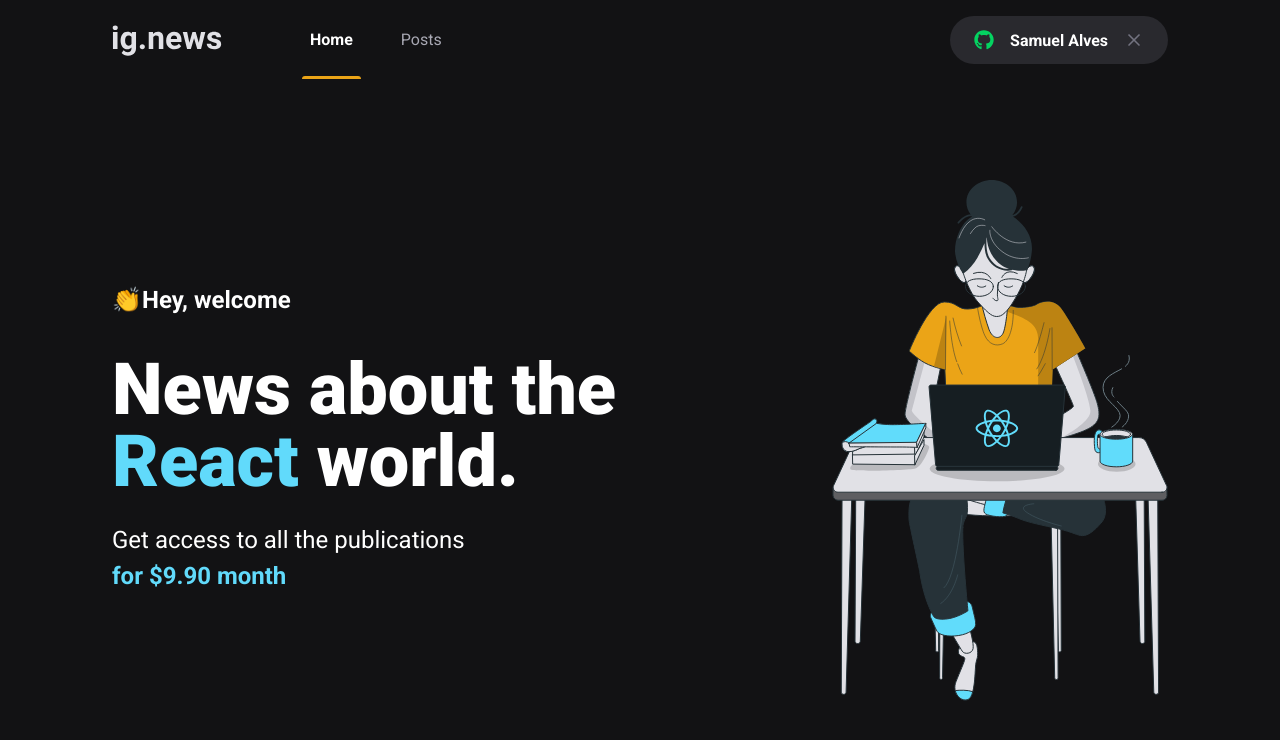
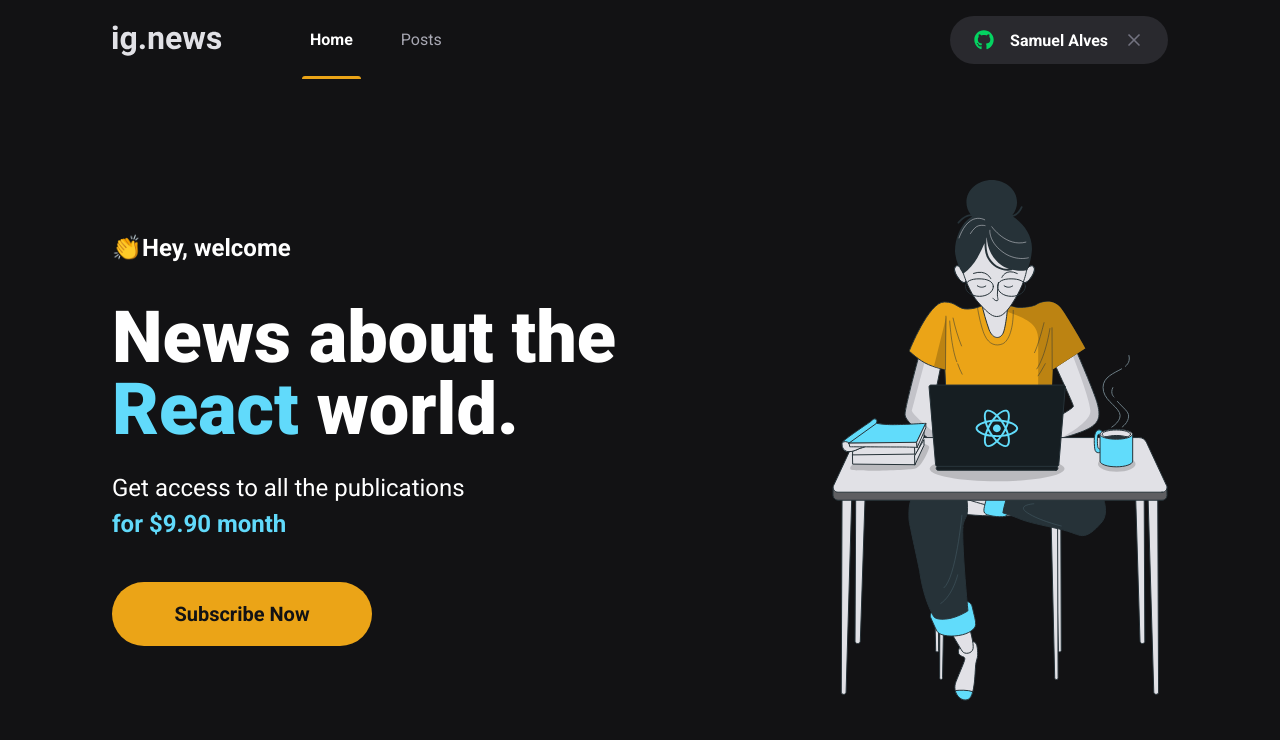
Before and after one commit to SamuelAlv3s/Ignews, a Next.js app: page / in a window 1280 px wide. Shown: the top 740 px of the page. Built offline with nearby package versions, Linux system fonts and the light colour scheme.

Commit message:
subscription button

```diff
--- /dev/null
+++ b/src/components/SubscribeButton/index.tsx
@@ -0,0 +1,8 @@
+import styles from "./styles.module.scss";
+export function SubscribeButton() {
+  return (
+    <button type="button" className={styles.subscribeButton}>
+      Subscribe Now
+    </button>
+  );
+}
--- /dev/null
+++ b/src/components/SubscribeButton/styles.module.scss
@@ -0,0 +1,20 @@
+.subscribeButton {
+  width: 260px;
+  height: 4rem;
+  border: 0;
+  border-radius: 2rem;
+  background: var(--yellow-500);
+  color: var(--gray-900);
+  font-size: 1.25rem;
+  font-weight: bold;
+
+  display: flex;
+  justify-content: center;
+  align-items: center;
+
+  transition: filter 0.2s;
+
+  &:hover {
+    filter: brightness(0.8);
+  }
+}
--- a/src/pages/home.module.scss
+++ b/src/pages/home.module.scss
@@ -38,4 +38,8 @@
       font-weight: 700;
     }
   }
+
+  button {
+    margin-top: 2.5rem;
+  }
 }
--- a/src/pages/index.tsx
+++ b/src/pages/index.tsx
@@ -1,6 +1,7 @@
 /* eslint-disable @next/next/no-img-element */
 import styles from "./home.module.scss";
 import Head from "next/head";
+import { SubscribeButton } from "../components/SubscribeButton";
 export default function Home() {
   return (
     <>
@@ -19,6 +20,7 @@ export default function Home() {
             Get access to all the publications <br />
             <span>for $9.90 month</span>
           </p>
+          <SubscribeButton />
         </section>
 
         <img src="/images/avatar.svg" alt="girl coding" />
```
